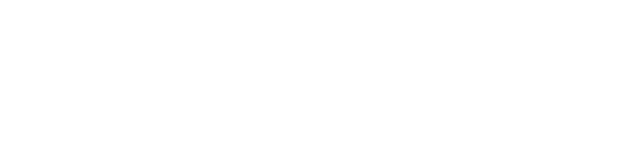
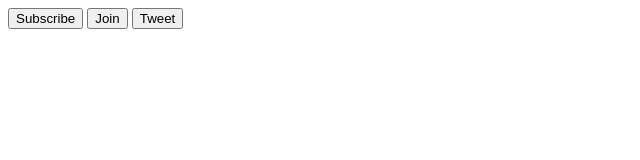
Before and after one commit to Mujahidul-Islam11/practicing-front-end, a plain HTML site: page Css/Css Practice -1/index.html in a window 1280 px wide. Shown: the whole page, without its empty margins (0-640 px from the left). Drawn offline with Linux system fonts and the light colour scheme.

Commit message:
Practice one html structure created

```diff
--- a/Css/Css Practice -1/index.html
+++ b/Css/Css Practice -1/index.html
@@ -4,8 +4,11 @@
     <meta charset="UTF-8">
     <meta name="viewport" content="width=device-width, initial-scale=1.0">
     <title>Css practice -1</title>
+    <link rel="stylesheet" href="style.css">
 </head>
 <body>
-
+    <button>Subscribe</button>
+    <button>Join</button>
+    <button>Tweet</button>
 </body>
 </html>
--- /dev/null
+++ b/Css/Css Practice -1/style.css
@@ -0,0 +1,3 @@
+body {
+
+}
```
